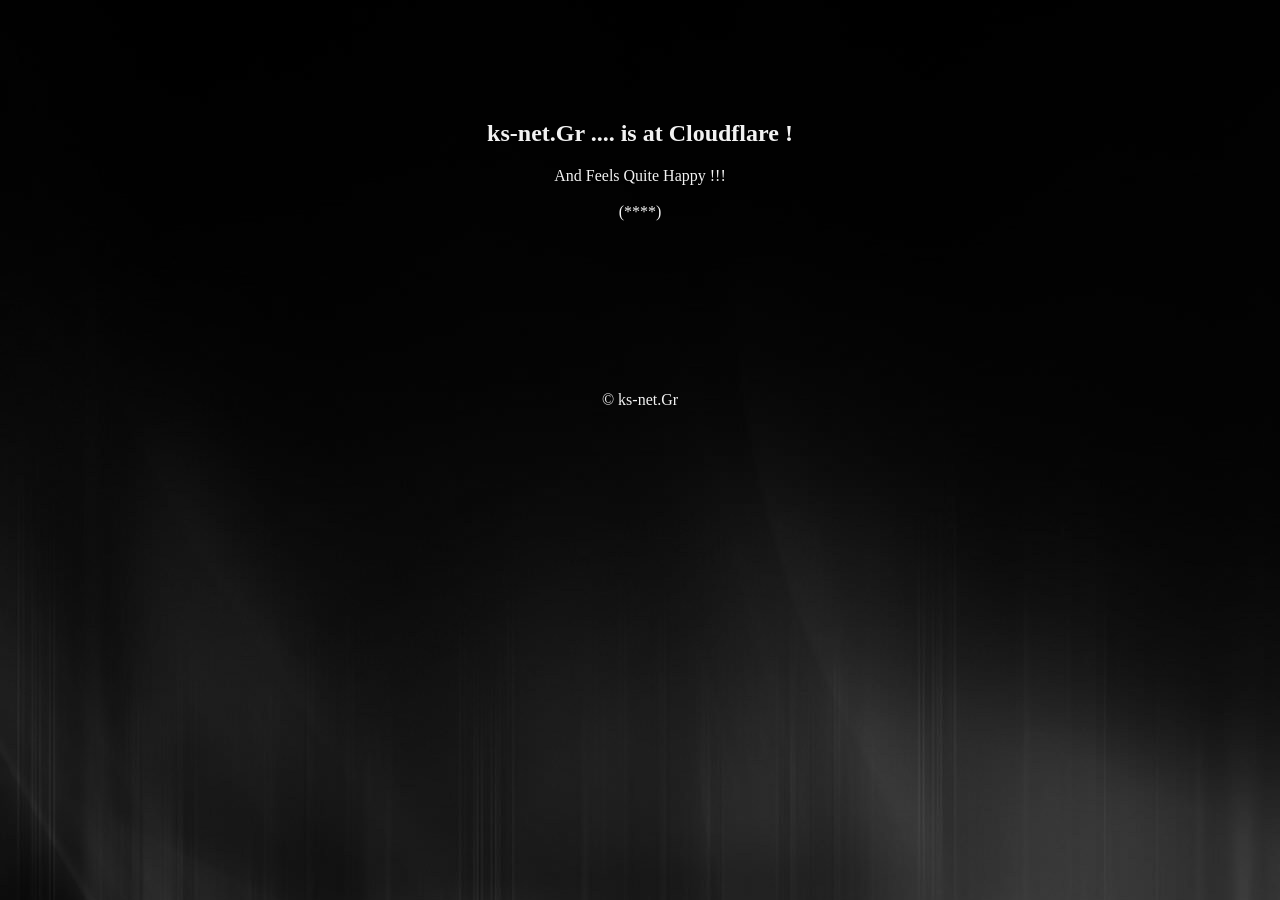
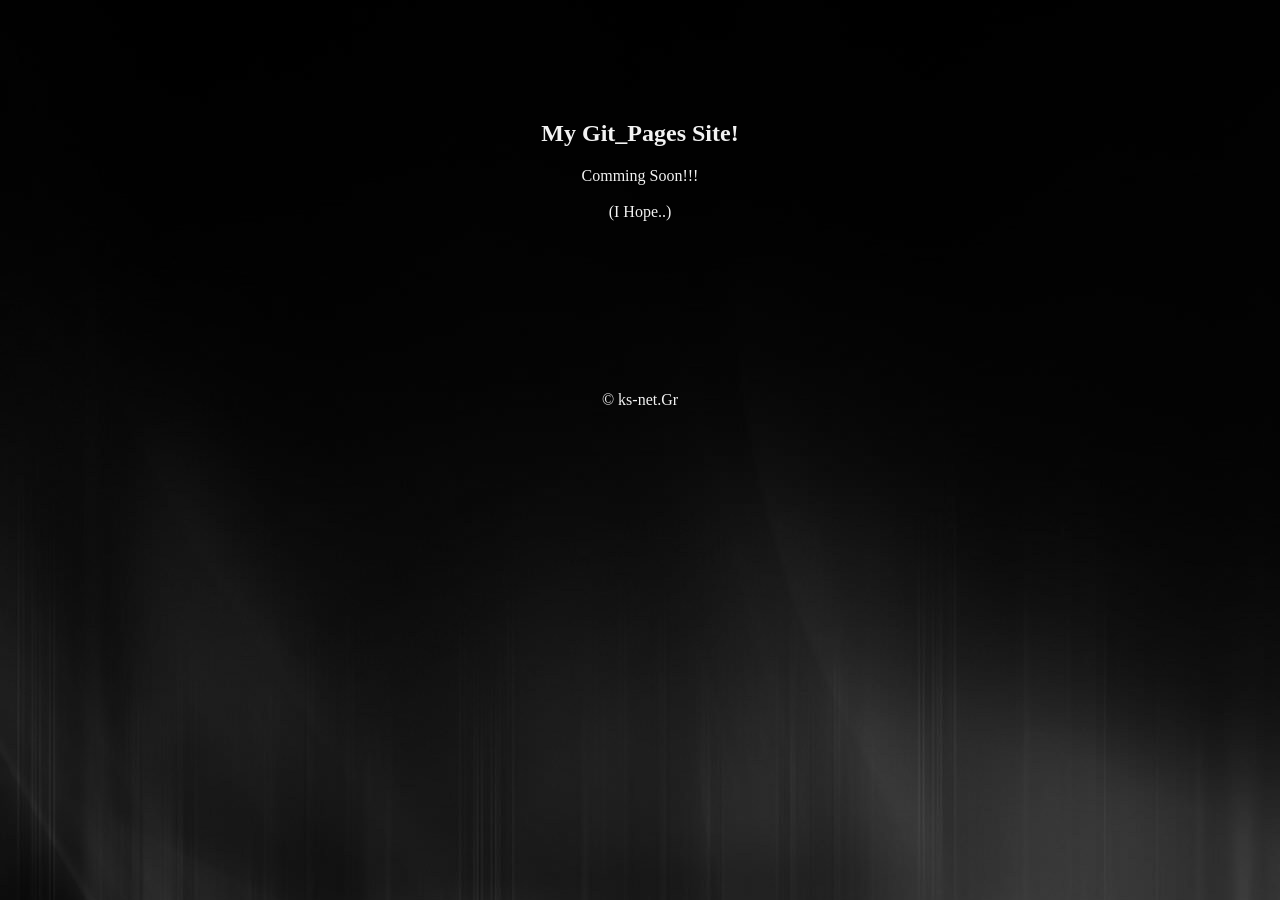
Before and after one commit to ks-net/Jekyll-ks-net.Gr, a Jekyll site: the page built from index.md, in a window 1280 px wide. Built offline with Jekyll 4.4.1, drawn with Linux system fonts in a browser that asks for light colours.

Commit message:
Update index.md

```diff
--- a/index.md
+++ b/index.md
@@ -9,11 +9,11 @@ layout: basic
 
 <div class="home-msg" align='center' style='margin-top:120px;'>
 
-<h1>ks-net.Gr  ....  is at Cloudflare !</h1>
+<h1>My Git_Pages Site!</h1>
 
-<span>And Feels Quite Happy !!!</span>
+<span>Comming Soon!!!</span>
 <br/><br/>
-<span>(****) </span>
+<span>(I Hope..) </span>
 
 
 </div>
```
